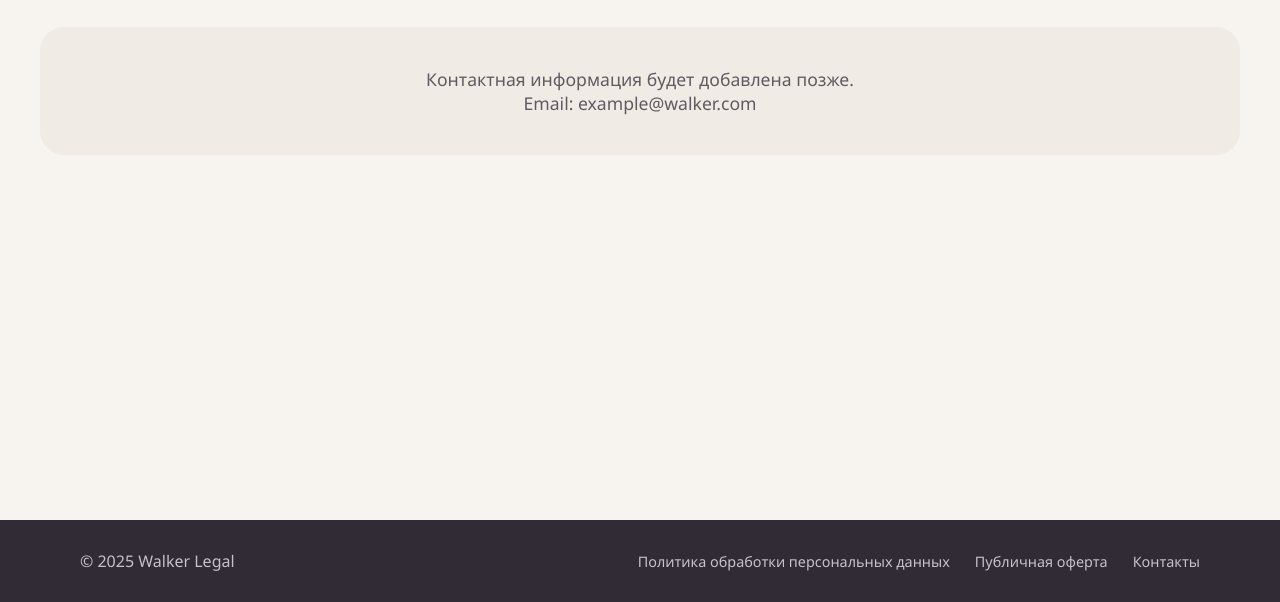
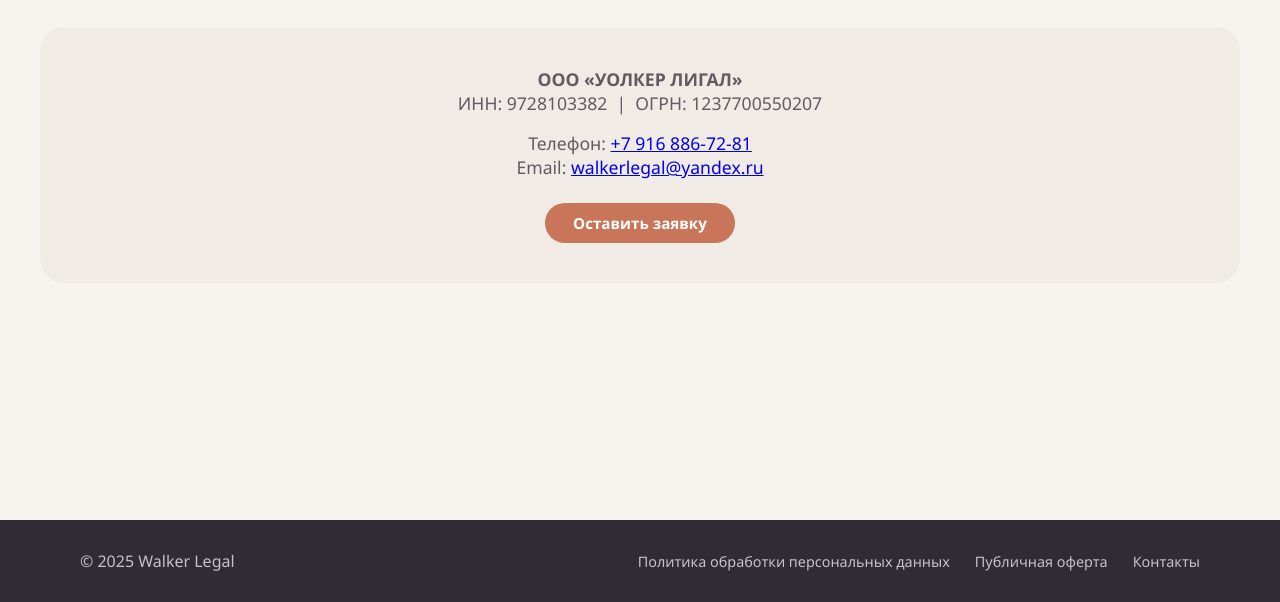
Before and after one commit to silfikiss/walker-legal, a plain HTML site: page contacts.html in a window 1280 px wide. Shown: the part 198-800 px from the top of the page. Drawn offline with Linux system fonts and the light colour scheme.

Commit message:
Update contacts.html

```diff
--- a/contacts.html
+++ b/contacts.html
@@ -27,8 +27,17 @@
         <p class="subtitle">Свяжитесь с нами удобным способом.</p>
 
         <div class="contacts-placeholder">
-            <p>Контактная информация будет добавлена позже.</p>
-            <p>Email: example@walker.com</p>
+            <p><strong>ООО «УОЛКЕР ЛИГАЛ»</strong></p>
+            <p>ИНН: 9728103382 &nbsp;|&nbsp; ОГРН: 1237700550207</p>
+            <p style="margin-top: 16px;">
+                Телефон: <a href="tel:+79168867281">+7 916 886-72-81</a>
+            </p>
+            <p>
+                Email: <a href="mailto:walkerlegal@yandex.ru">walkerlegal@yandex.ru</a>
+            </p>
+            <p style="margin-top: 24px;">
+                <a href="services.html" class="btn btn-primary">Оставить заявку</a>
+            </p>
         </div>
     </main>
 
```
